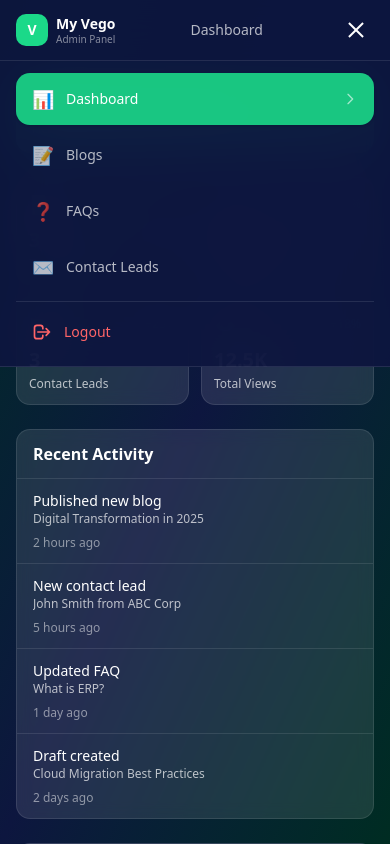
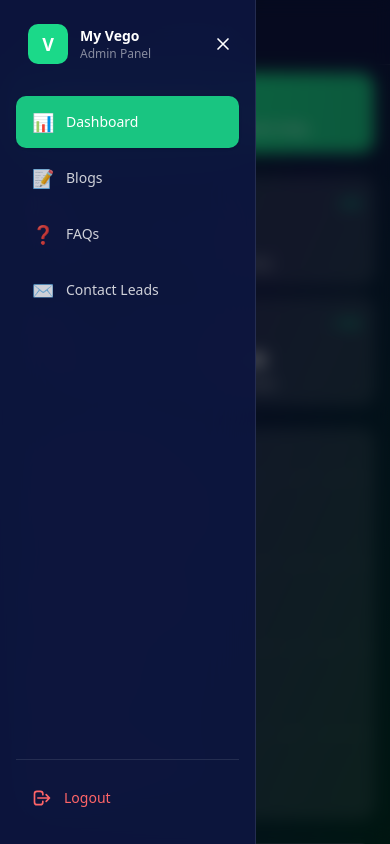
Before and after one commit to vego-group/vego-sa-website, a Next.js app: page /dashboard in a window 390 px wide. Both pictures are taken after a click on the button "Open menu". Shown: the top 844 px of the page. Built offline with nearby package versions, Linux system fonts and the light colour scheme.

Commit message:
last update

```diff
--- a/src/components/dashboard/dashboard/sidebar.tsx
+++ b/src/components/dashboard/dashboard/sidebar.tsx
@@ -1,12 +1,29 @@
 "use client";
 
-import { useState } from "react";
+import { useState, useEffect } from "react";
 import { usePathname, useRouter } from "next/navigation";
 
 function Sidebar() {
   const pathname = usePathname();
   const router = useRouter();
   const [isMobileMenuOpen, setIsMobileMenuOpen] = useState(false);
+
+  // Close sidebar when route changes on mobile
+  useEffect(() => {
+    setIsMobileMenuOpen(false);
+  }, [pathname]);
+
+  // Prevent body scroll when mobile menu is open
+  useEffect(() => {
+    if (isMobileMenuOpen) {
+      document.body.style.overflow = 'hidden';
+    } else {
+      document.body.style.overflow = 'unset';
+    }
+    return () => {
+      document.body.style.overflow = 'unset';
+    };
+  }, [isMobileMenuOpen]);
 
   const navItems = [
     { id: "dashboard", label: "Dashboard", icon: "📊", path: "/dashboard" },
@@ -130,68 +147,101 @@ function Sidebar() {
       </aside>
 
       {/* ============================================
-          MOBILE TOP BAR + DROPDOWN MENU (sm-)
+          MOBILE HEADER WITH MENU BUTTON (below md)
           ============================================ */}
-      <div className="md:hidden fixed top-0 left-0 right-0 z-50">
-        {/* Top Bar */}
-        <div className="flex items-center justify-between px-4 py-3 bg-primary/95 backdrop-blur-xl border-b border-white/10">
-          {/* Brand */}
-          <div className="flex items-center gap-2">
-            <div className="flex items-center justify-center w-8 h-8 rounded-lg bg-secondary text-white font-semibold text-sm">
+
+      {/* Mobile header with menu button */}
+      <div className="md:hidden fixed top-0 left-0 right-0 bg-primary/95 backdrop-blur-xl border-b border-white/10 z-40">
+        <div className="flex items-center justify-between px-4 py-3">
+          {/* Menu button */}
+          <button
+            onClick={() => setIsMobileMenuOpen(true)}
+            className="w-10 h-10 flex items-center justify-center rounded-lg hover:bg-white/10 transition-colors"
+            aria-label="Open menu"
+          >
+            <svg className="w-6 h-6 text-white" fill="none" stroke="currentColor" viewBox="0 0 24 24">
+              <path strokeLinecap="round" strokeLinejoin="round" strokeWidth={2} d="M4 6h16M4 12h16M4 18h16" />
+            </svg>
+          </button>
+
+          {/* Page title */}
+          <span className="text-white font-medium">
+            {navItems.find(item => item.path === pathname)?.label ?? "Dashboard"}
+          </span>
+
+          {/* Placeholder for balance */}
+          <div className="w-10" />
+        </div>
+      </div>
+
+      {/* Spacer for fixed header */}
+      <div className="md:hidden h-[57px]" />
+
+      {/* Overlay */}
+      {isMobileMenuOpen && (
+        <div
+          className="md:hidden fixed inset-0 bg-black/50 backdrop-blur-sm z-50"
+          onClick={() => setIsMobileMenuOpen(false)}
+        />
+      )}
+
+      {/* Side drawer */}
+      <aside
+        className={`md:hidden fixed top-0 left-0 h-full w-64 bg-primary/95 backdrop-blur-xl border-r border-white/10 z-50 transform transition-transform duration-300 ease-in-out ${
+          isMobileMenuOpen ? 'translate-x-0' : '-translate-x-full'
+        }`}
+      >
+        <nav className="flex flex-col h-full px-4 py-6 text-sm text-white/80">
+
+          {/* Header with close button */}
+          <div className="flex items-center justify-between mb-8">
+            <div className="flex items-center gap-3 px-3">
+              <div className="flex items-center justify-center w-10 h-10 rounded-lg bg-secondary text-white font-semibold text-lg flex-shrink-0">
                 V
               </div>
               <div>
-              <div className="font-semibold text-white text-sm leading-tight">My Vego</div>
-              <div className="text-[10px] text-white/50 leading-tight">Admin Panel</div>
+                <div className="font-semibold text-white">My Vego</div>
+                <div className="text-xs text-white/50">Admin Panel</div>
               </div>
             </div>
 
-          {/* Current page label */}
-          <span className="text-sm text-white/70 font-medium">
-            {navItems.find(item => item.path === pathname)?.label ?? "Dashboard"}
-          </span>
-
-          {/* Hamburger */}
+            {/* Close button */}
             <button
-            onClick={() => setIsMobileMenuOpen(!isMobileMenuOpen)}
-            className="w-9 h-9 flex flex-col items-center justify-center gap-1.5 rounded-lg hover:bg-white/10 transition-colors"
-            aria-label="Toggle menu"
+              onClick={() => setIsMobileMenuOpen(false)}
+              className="w-8 h-8 flex items-center justify-center rounded-lg hover:bg-white/10 transition-colors"
+              aria-label="Close menu"
             >
-            <span className={`block w-5 h-0.5 bg-white transition-all duration-300 ${isMobileMenuOpen ? "rotate-45 translate-y-2" : ""}`} />
-            <span className={`block w-5 h-0.5 bg-white transition-all duration-300 ${isMobileMenuOpen ? "opacity-0 scale-x-0" : ""}`} />
-            <span className={`block w-5 h-0.5 bg-white transition-all duration-300 ${isMobileMenuOpen ? "-rotate-45 -translate-y-2" : ""}`} />
+              <svg className="w-5 h-5 text-white" fill="none" stroke="currentColor" viewBox="0 0 24 24">
+                <path strokeLinecap="round" strokeLinejoin="round" strokeWidth={2} d="M6 18L18 6M6 6l12 12" />
+              </svg>
             </button>
           </div>
 
-        {/* Dropdown Menu */}
-        <div className={`overflow-hidden transition-all duration-300 ease-in-out bg-primary/95 backdrop-blur-xl border-b border-white/10 ${isMobileMenuOpen ? "max-h-96 opacity-100" : "max-h-0 opacity-0"}`}>
-          <nav className="px-4 py-3 space-y-1">
+          {/* Navigation */}
+          <ul className="space-y-1 mb-auto">
             {navItems.map(({ id, label, icon, path }) => {
               const isActive = pathname === path;
               return (
+                <li key={id}>
                   <button
-                  key={id}
                     onClick={() => handleNavigation(path)}
-                  className={`flex items-center gap-3 w-full px-4 py-3 rounded-xl transition-colors text-left
+                    className={`flex items-center gap-3 w-full px-4 py-3 rounded-lg transition-colors
                       ${isActive
                         ? "bg-secondary/90 text-white shadow-sm"
-                      : "text-white/70 hover:bg-white/5 hover:text-white"
+                        : "hover:bg-white/5 hover:text-white"
                       }`}
                   >
                     <span className="text-lg">{icon}</span>
                     <span className="text-sm font-medium">{label}</span>
-                  {isActive && (
-                    <svg className="w-4 h-4 ml-auto text-white/60" fill="none" stroke="currentColor" viewBox="0 0 24 24">
-                      <path strokeLinecap="round" strokeLinejoin="round" strokeWidth={2} d="M9 5l7 7-7 7" />
-                    </svg>
-                  )}
                   </button>
+                </li>
               );
             })}
+          </ul>
 
-            {/* Logout in dropdown */}
-            <div className="pt-2 mt-2 border-t border-white/10">
-              <button className="flex items-center gap-3 w-full px-4 py-3 text-red-400 hover:text-red-300 hover:bg-red-500/10 rounded-xl transition-colors">
+          {/* Logout */}
+          <div className="pt-4 mt-6 border-t border-white/10">
+            <button className="flex items-center gap-3 w-full px-4 py-3 text-red-400 hover:text-red-300 hover:bg-red-500/10 rounded-lg transition-colors">
               <svg className="w-5 h-5" fill="none" stroke="currentColor" strokeWidth={2} viewBox="0 0 24 24">
                 <path strokeLinecap="round" strokeLinejoin="round" d="M17 16l4-4m0 0l-4-4m4 4H7m6 4v1a3 3 0 01-3 3H6a3 3 0 01-3-3V7a3 3 0 013-3h4a3 3 0 013 3v1" />
               </svg>
@@ -199,8 +249,7 @@ function Sidebar() {
             </button>
           </div>
         </nav>
-        </div>
-      </div>
+      </aside>
     </>
   );
 }
```
Lines whose indentation alone changed are shown as unchanged.
